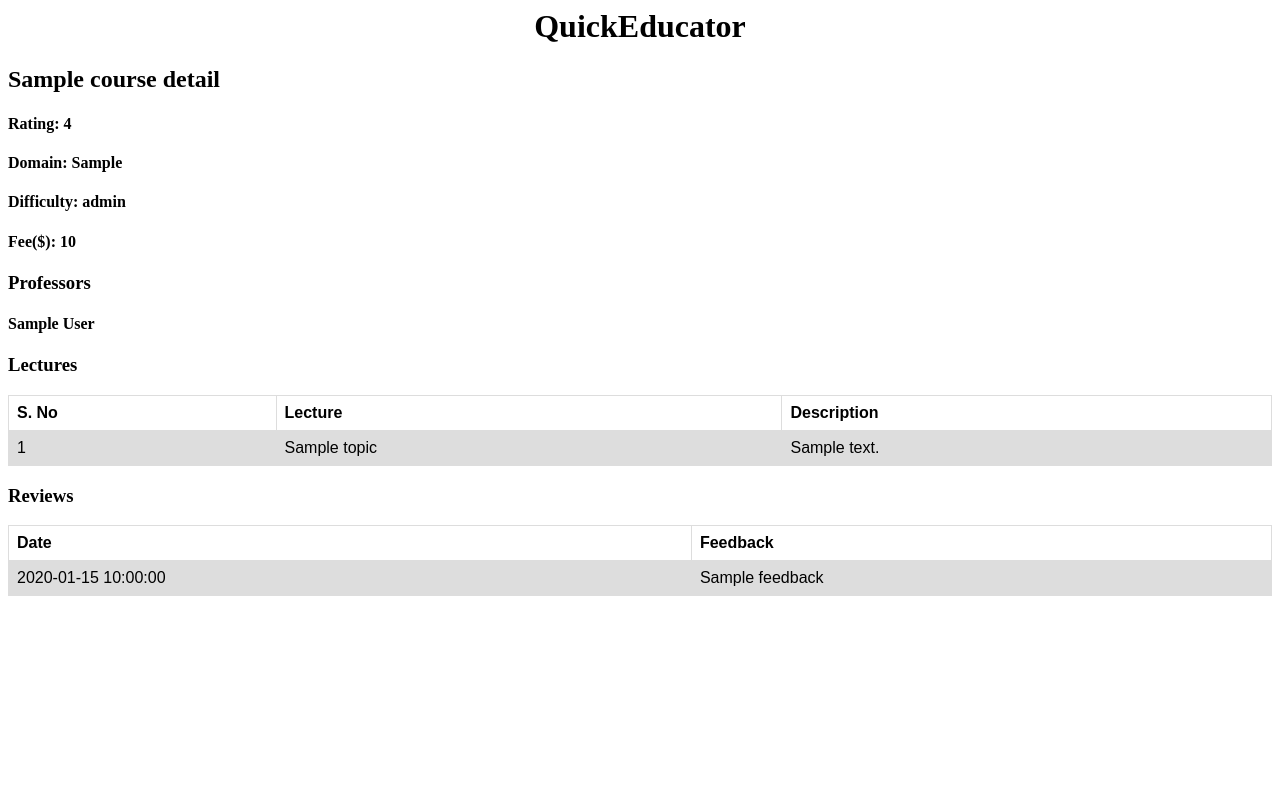
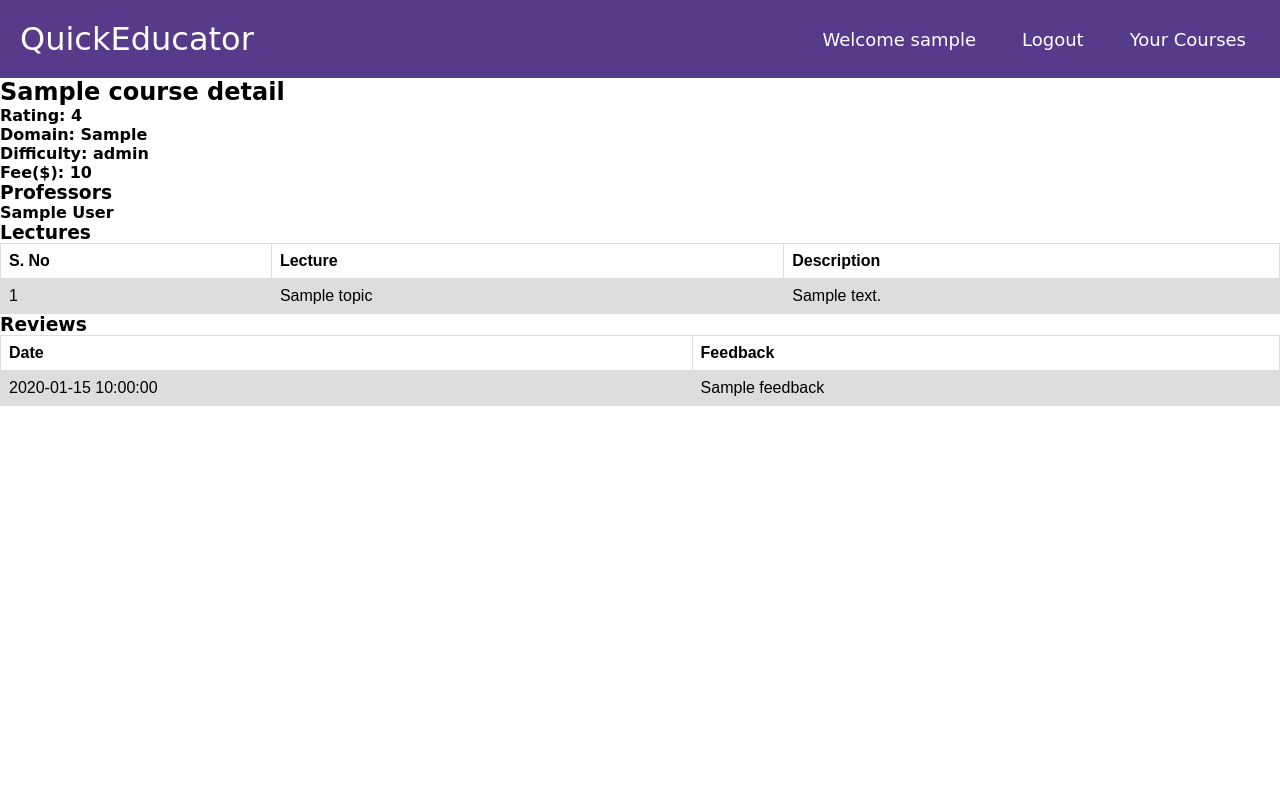
Before and after one commit to saranthn/QuickEducator, a Flask app: template templates/course.html in a window 1280 px wide. Run offline with Flask 2, Linux system fonts and the light colour scheme; the visitor is signed in with stand-in values (Sample User, id 1); the template is opened without the code that fills it: most values are stand-ins (such as "Sample title", 1, 10 or a date in 2020); parts of the project's set-up code (start-up, migrations or seed data) failed here and were passed over.

Commit message:
courses details

```diff
--- a/server.py
+++ b/server.py
@@ -348,8 +348,21 @@ def courses():
 def registered_courses():
   # context = dict(username = session['username'])
   if request.method == 'GET':
+    username = session['username']
+    print(username)
+    cursor = g.conn.execute('SELECT user_id FROM Students WHERE username = %s', (username, ))
+    account_userid = cursor.fetchone()
+    cursor.close()
+    print(account_userid[0])
 
-    return render_template("registered_courses.html")
+    cursor = g.conn.execute('SELECT r.course_id as id, c.course_name as name, r.status as status FROM Registers r, Courses c WHERE user_id = (%s) and r.course_id = c.course_id', (account_userid[0], ))
+    reg_courses = []
+    for result in cursor:
+      reg_courses.append(result)
+    cursor.close()
+    print(reg_courses)
+    context = dict(courses = reg_courses)
+    return render_template("registered_courses.html", **context)
 
 if __name__ == "__main__":
   import click
--- a/templates/course.html
+++ b/templates/course.html
@@ -14,13 +14,68 @@
     tr:nth-child(even) {
       background-color: #dddddd;
     }
+    /* NAVBAR STYLING STARTS */
+    .navbar {
+     display: flex;
+     align-items: center;
+     justify-content: space-between;
+     padding: 20px;
+     background-color: #573b8a;
+     color: #fff;
+    }
+    .nav-links a {
+     color: #fff;
+    }
+    /* LOGO */
+    .logo {
+     font-size: 32px;
+    }
+    /* NAVBAR MENU */
+    .menu {
+     display: flex;
+     gap: 1em;
+     font-size: 18px;
+    }
+    .menu li:hover {
+     background-color: #573b8c;
+     border-radius: 5px;
+     transition: 0.3s ease;
+    }
+    .menu li {
+     padding: 5px 14px;
+    }
+    /* UTILITIES */
+    *{
+     margin: 0;
+     padding: 0;
+     box-sizing: border-box;
+    }
+    body {
+     font-family: cursive;
+    }
+    a {
+     text-decoration: none;
+     color: inherit;
+    }
+    li {
+     list-style: none;
+    }
   </style>
 
 
 <body>
-  <center>
-    <h1>QuickEducator</h1>
-  </center>
+    <nav class="navbar">
+     <!-- LOGO -->
+      <div class="logo"><a href="{{ url_for('home') }}">QuickEducator</a></div>
+      <ul class="nav-links">
+        <!-- NAVIGATION MENUS -->
+        <div class="menu">
+          <li>Welcome {{session.username}}</a></li>
+          <li><a href="{{ url_for('logout') }}">Logout</a></li>
+          <li><a href="{{ url_for('registered_courses') }}">Your Courses</a></li>
+        </div>
+      </ul>
+    </nav>
 
   <div>
     <h2>  {{course_details['course_name']}} </h2>
--- a/templates/home.html
+++ b/templates/home.html
@@ -70,6 +70,7 @@
     }
     a {
      text-decoration: none;
+     color: inherit;
     }
     li {
      list-style: none;
@@ -81,7 +82,7 @@
 <body>
   <nav class="navbar">
      <!-- LOGO -->
-      <div class="logo">QuickEducator</div>
+      <div class="logo"><a href="{{ url_for('home') }}">QuickEducator</a></div>
       <ul class="nav-links">
         <!-- NAVIGATION MENUS -->
         <div class="menu">
```
Also changed, not shown: templates/professor.html (+58 -3 lines), templates/registered_courses.html (+93 -2 lines).
